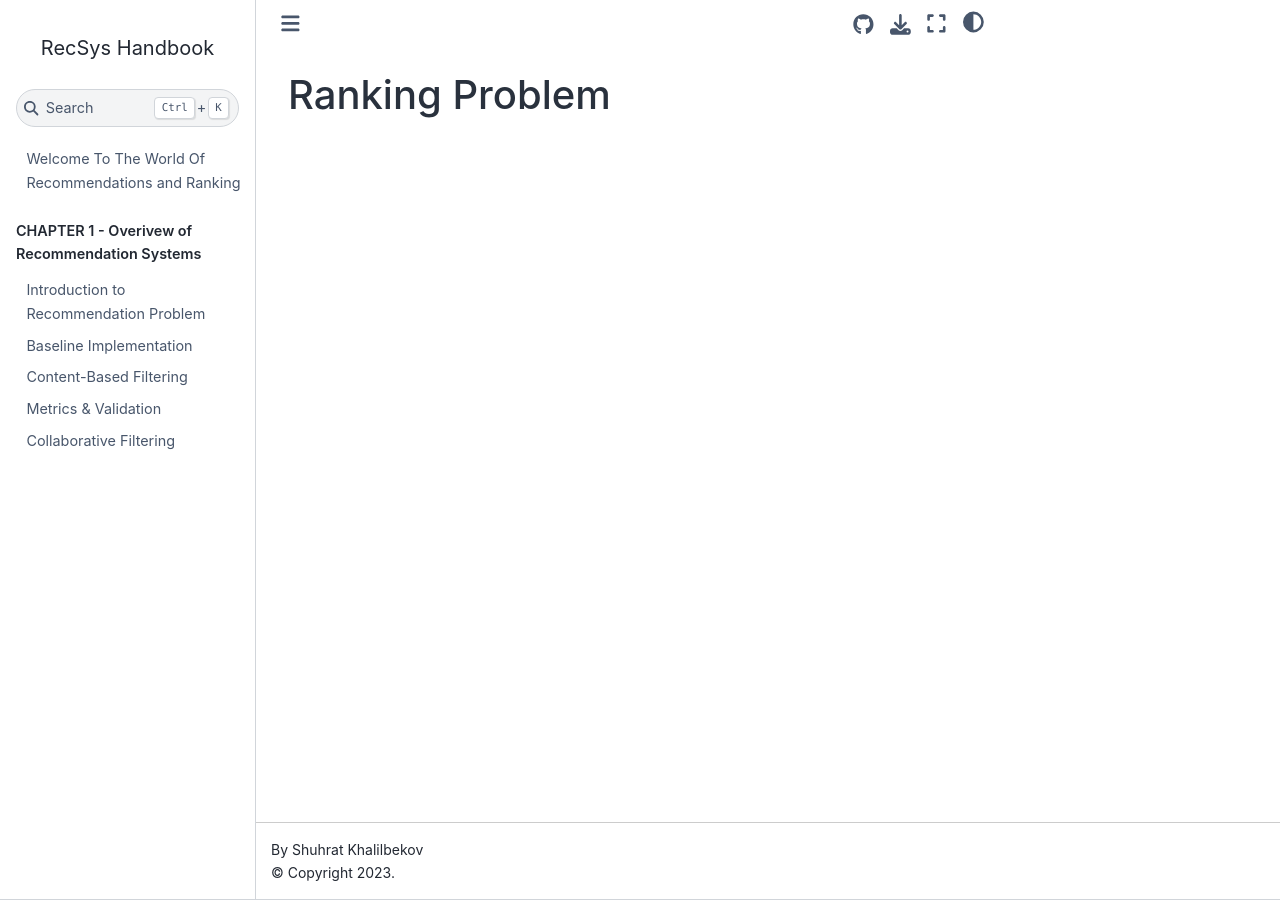
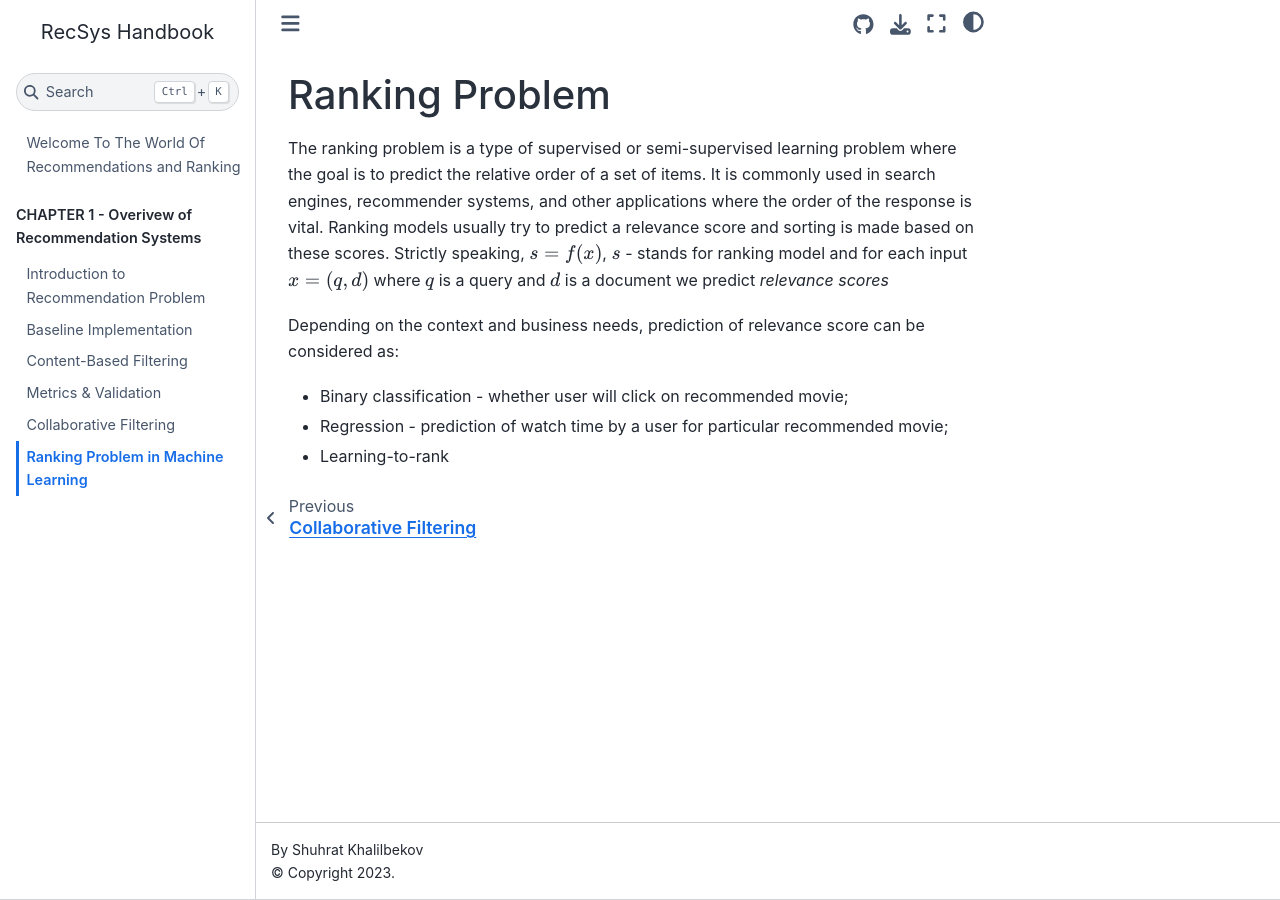
Before and after one commit to kshurik/rekkobook, a Jupyter Book: the page built from docs/chapter1/ranker.md, in a window 1280 px wide. Built offline with Jupyter Book 1.0.4 settings and Sphinx 7.4.7 and the Sphinx Book theme 1.1.4, drawn with Linux system fonts in a browser that asks for light colours.

Commit message:
updated tmp

```diff
--- a/docs/_toc.yml
+++ b/docs/_toc.yml
@@ -16,3 +16,5 @@ parts:
     title: Metrics & Validation
   - file: chapter1/collab_filter
     title: Collaborative Filtering
+  - file: chapter1/ranker
+    title: Ranking Problem in Machine Learning
--- a/docs/chapter1/ranker.md
+++ b/docs/chapter1/ranker.md
@@ -13,3 +13,14 @@ kernelspec:
 (chapter1_part6)=
 
 # Ranking Problem
+The ranking problem is a type of supervised or semi-supervised learning problem where the goal
+is to predict the relative order of a set of items. It is commonly used in search engines,
+recommender systems, and other applications where the order of the response is vital. Ranking
+models usually try to predict a relevance score and sorting is made based on these scores.
+Strictly speaking, $s = f(x)$, $s$ - stands for ranking model and for each
+input $x = (q, d)$ where $q$ is a query and $d$ is a document we predict *relevance scores*
+
+Depending on the context and business needs, prediction of relevance score can be considered as:
+- Binary classification - whether user will click on recommended movie;
+- Regression - prediction of watch time by a user for particular recommended movie;
+- Learning-to-rank
```
Also changed, not shown: docs/index.md (+1 -1 lines), docs/chapter1/img/ranking_example_1.png (added).
